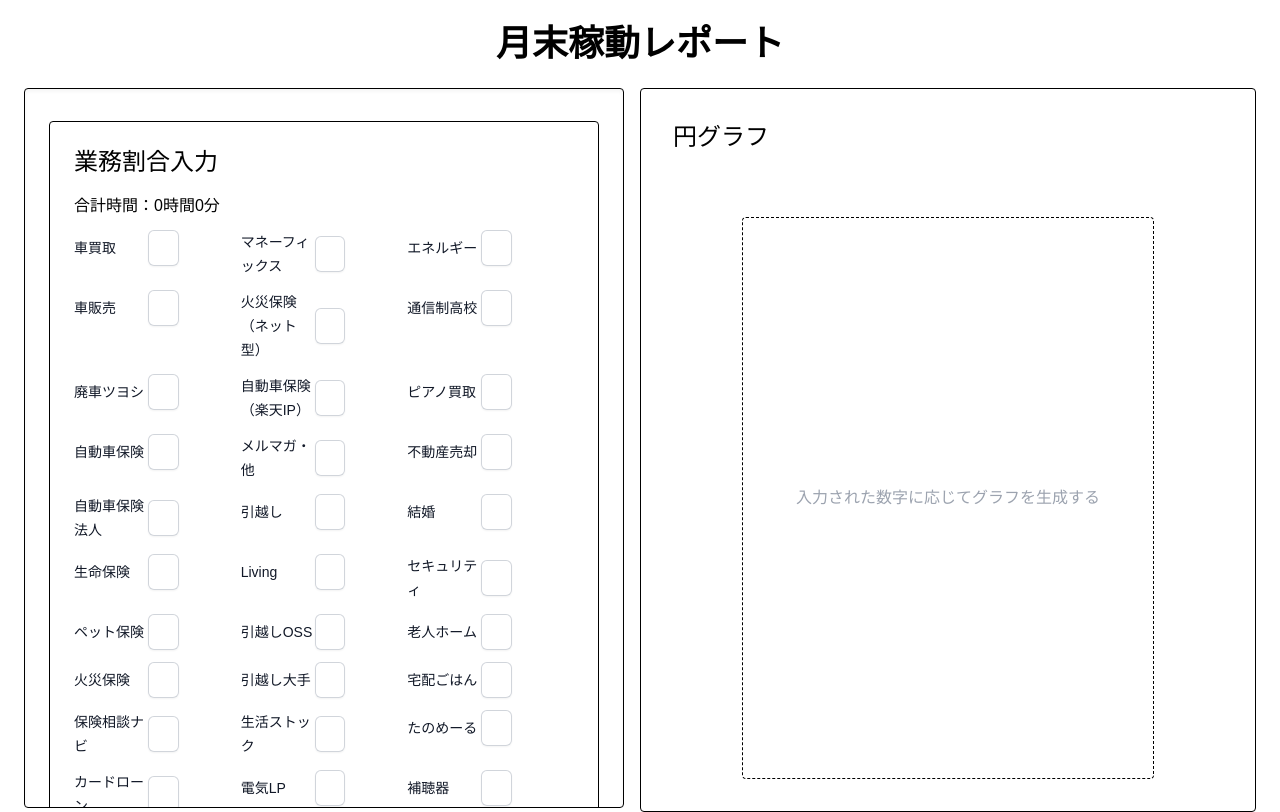
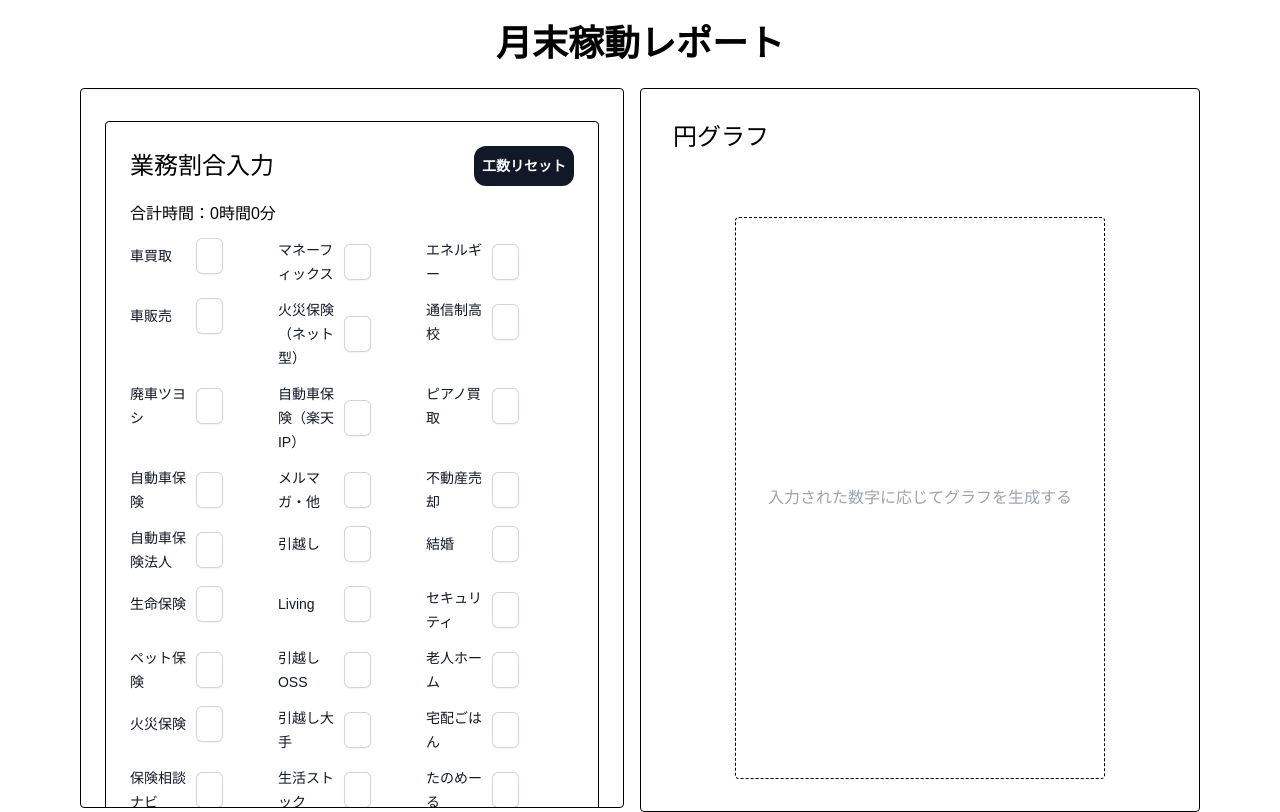
Before and after one commit to ppppppsmash/end-of-month_performance, a React (Create React App) app in the folder client/: page / in a window 1280 px wide. Built offline with nearby package versions, Linux system fonts and the light colour scheme.

Commit message:
add: リセットイベント

```diff
--- a/client/src/App.tsx
+++ b/client/src/App.tsx
@@ -2,6 +2,7 @@ import { FC, useState } from 'react';
 import './App.css';
 import Title from './components/Title';
 import Input from './components/Input';
+import Button from './components/Button';
 import { Chart as ChartJS, ArcElement, Tooltip, Legend } from 'chart.js';
 import { Pie } from 'react-chartjs-2';
 import { isNumberOnly } from './utils/InputValidation';
@@ -148,13 +149,26 @@ const App: FC = (): JSX.Element => {
     ],
   };
 
+  const handlePercentageReset = () => {
+    setTasksPercentages(tasksPercentages.map(task => ({ ...task, time: '' })))
+    setPercentageTotalTime(0)
+  }
+
+  const handleTimeOnlyReset = () => {
+    setTasksTimes(tasksTimes.map(task => ({ ...task, time: '' })))
+    setTotalTimeOnly(0)
+  }
+
   return (
     <div className="font-body">
       <Title title={title} />
-      <div className="flex flex-wrap w-full space-x-4 items:center px-6">
+      <div className="flex flex-wrap w-full space-x-4 items:center px-20">
         <div className="flex-1 w-5/12 border border-solid rounded border-black px-6 py-8 overflow-x-none h-[90vh] overflow-y-scroll shadow-inner scrollbar-thin dark:scrollbar-thumb-black dark:scrollbar-track-gray-200">
           <div className="mb-12 border border-solid border-black rounded p-6">
-            <div className="mb-4"><h2 className="text-2xl">業務割合入力</h2></div>
+            <div className="mb-4 flex items-center justify-between">
+              <h2 className="text-2xl">業務割合入力</h2>
+              <Button name="工数リセット" onClick={handlePercentageReset} />
+            </div>
             <div>
               {errPercentageInfo ? <p className="text-base text-error">{errPercentageInfo}</p> : <p>合計時間：{formatTime(percentageTotalTime)}</p>}
             </div>
@@ -165,7 +179,10 @@ const App: FC = (): JSX.Element => {
             </div>
           </div>
           <div className="mb-12 border border-solid border-black rounded p-6">
-            <div className="mb-4"><h2 className="text-2xl">保険関連業務工数入力</h2></div>
+            <div className="mb-4 flex items-center justify-between">
+              <h2 className="text-2xl">保険関連業務工数入力</h2>
+              <Button name="工数リセット" onClick={handleTimeOnlyReset} />
+            </div>
             <div>
             {errTotalOnlyInfo ? <p className="text-base text-error">{errTotalOnlyInfo}</p> : <p>合計時間：{formatTime(totalTimeOnly)}</p>}
             </div>
--- a/client/src/utils/InputValidation.tsx
+++ b/client/src/utils/InputValidation.tsx
@@ -1,5 +1,5 @@
 export const isNumberOnly = (value: string): string => {
-    const regex = /^[\u0030-\u0039]*$/;
+    const regex = /^[\u0030-\u0039.]*$/;
     if(!regex.test(value)) {
         return '半角数字のみを入力してください.';
     }
```
